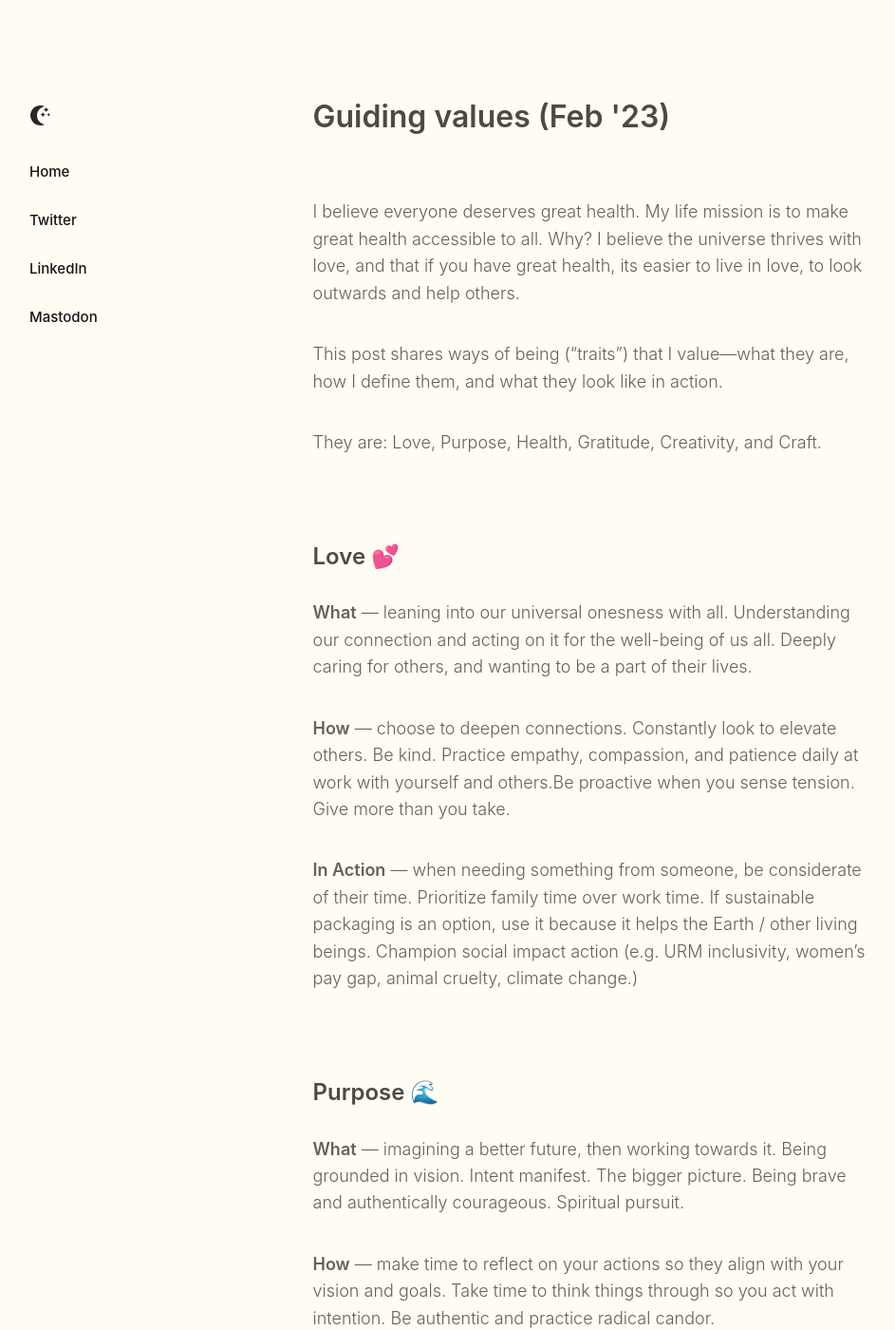
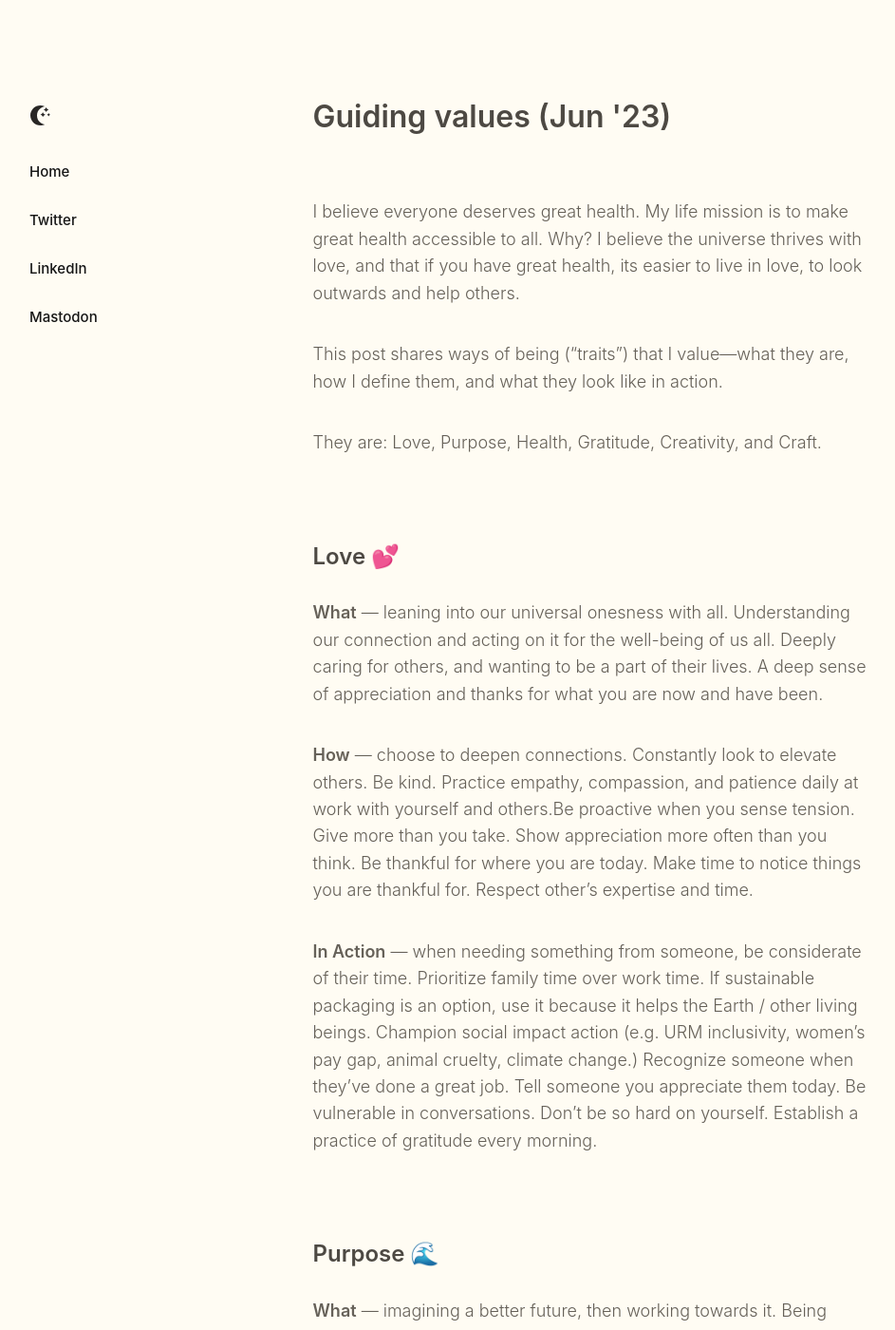
Before and after one commit to paulmederos/pm17, a Jekyll site: the page built from _posts/2018-12-01-guiding-values.markdown, in a window 1280 px wide and 1400 px high. Shown: the whole window at 95% size, without its empty margins (17-960 px from the left). Built offline with Jekyll 4.4.1, drawn with Linux system fonts in a browser that asks for light colours; some web fonts are replaced; some of the changed text lies outside the part shown.

Commit message:
Update 2018-12-01-guiding-values.markdown
adjusting to include play

```diff
--- a/_posts/2018-12-01-guiding-values.markdown
+++ b/_posts/2018-12-01-guiding-values.markdown
@@ -1,6 +1,6 @@
 ---
 layout: post
-title:  "Guiding values (Feb '23)"
+title:  "Guiding values (Jun '23)"
 permalink: "guiding-values"
 date: 2018-12-01
 categories: journal
@@ -15,11 +15,11 @@
 They are: Love, Purpose, Health, Gratitude, Creativity, and Craft.
 
 ## Love 💕
-**What** — leaning into our universal onesness with all. Understanding our connection and acting on it for the well-being of us all. Deeply caring for others, and wanting to be a part of their lives.
+**What** — leaning into our universal onesness with all. Understanding our connection and acting on it for the well-being of us all. Deeply caring for others, and wanting to be a part of their lives. A deep sense of appreciation and thanks for what you are now and have been.
 
-**How** — choose to deepen connections. Constantly look to elevate others. Be kind. Practice empathy, compassion, and patience daily at work with yourself and others.Be proactive when you sense tension. Give more than you take.
+**How** — choose to deepen connections. Constantly look to elevate others. Be kind. Practice empathy, compassion, and patience daily at work with yourself and others.Be proactive when you sense tension. Give more than you take. Show appreciation more often than you think. Be thankful for where you are today. Make time to notice things you are thankful for. Respect other's expertise and time.
 
-**In Action** — when needing something from someone, be considerate of their time. Prioritize family time over work time. If sustainable packaging is an option, use it because it helps the Earth / other living beings. Champion social impact action (e.g. URM inclusivity, women's pay gap, animal cruelty, climate change.)
+**In Action** — when needing something from someone, be considerate of their time. Prioritize family time over work time. If sustainable packaging is an option, use it because it helps the Earth / other living beings. Champion social impact action (e.g. URM inclusivity, women's pay gap, animal cruelty, climate change.) Recognize someone when they've done a great job. Tell someone you appreciate them today. Be vulnerable in conversations. Don't be so hard on yourself. Establish a practice of gratitude every morning.
 
 ## Purpose 🌊
 **What** — imagining a better future, then working towards it. Being grounded in vision. Intent manifest. The bigger picture. Being brave and authentically courageous. Spiritual pursuit.
@@ -35,12 +35,12 @@
 
 **In Action** — prioritize time for movement. Get sleep. Eat nutritious things. Play. Rest. Spent quality time with friends and family. Work with a coach. Establish spiritual practices. Meditate. Turn off notifications. Take breaks often.
 
-## Gratitude 🙏
-**What** — a deep sense of appreciation and thanks for what you are now and have been. Thanks for people around you, for experiences you've been through, for the future you're shaping. Don't take things for granted. Don't expect things. Washing dishes to wash dishes (not to get clean cups for tea time)
+## Play 🤸
+**What** — TBD (Jun '23)
 
-**How** — Show appreciation more often than you think. Be thankful for where you are today. Make time to notice things you are thankful for. Respect other's expertise and time.
+**How** — TBD (Jun '23)
 
-**In Action** — Recognize someone when they've done a great job. Tell someone you appreciate them today. Be vulnerable in conversations. Don't be so hard on yourself. Establish a practice of gratitude every morning.
+**In Action** — TBD (Jun '23)
 
 ## Creativity ✨
 **What** — Making things with what you have by seeing as much of what's really there. MacGuyver. Surprising results. Exploring spaces. Deserve victory. Innovative. Seeing reality as is. First principle thinking.
```
